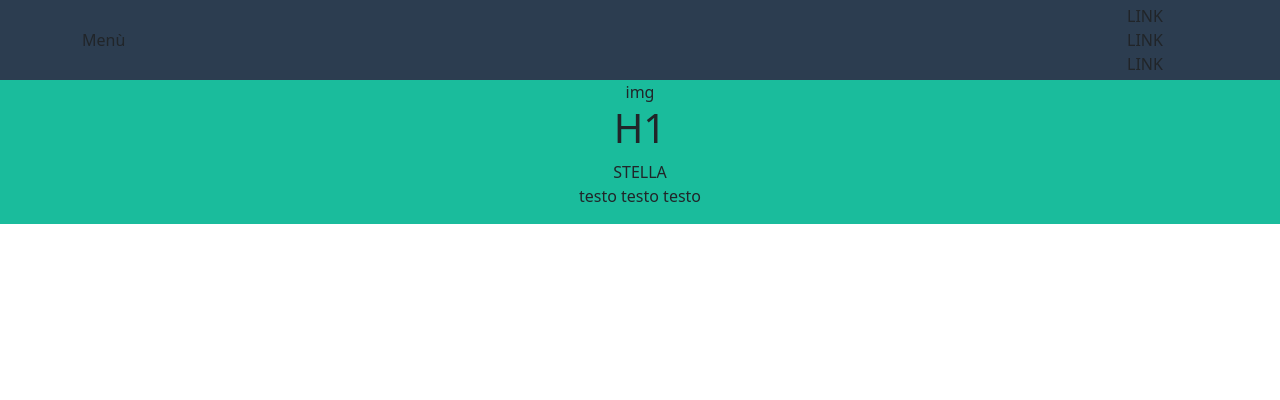
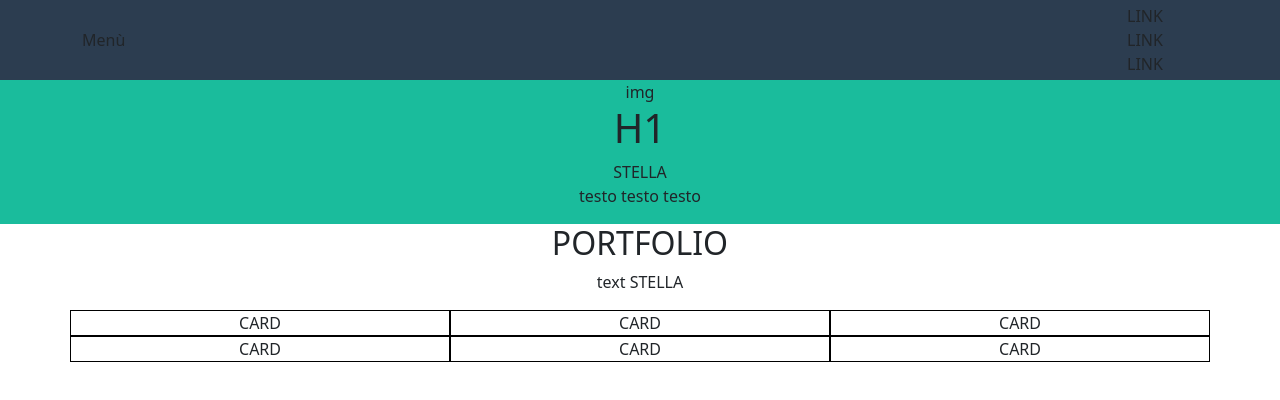
Before and after one commit to manueledigregorio/html-css-bootstrap-freelancer, a plain HTML site: page index.html in a window 1280 px wide. Drawn offline with nearby package versions, Linux system fonts and the light colour scheme.

Commit message:
[add] prima section

```diff
--- a/css/style.css
+++ b/css/style.css
@@ -6,3 +6,7 @@ header{
 .jumbotron{
   background-color: #1ABC9C;
 }
+
+.debug-col{
+  border: 1px solid black;
+}
--- a/index.html
+++ b/index.html
@@ -27,11 +27,25 @@
         <h1>H1</h1>
         <span>STELLA</span>
         <p>testo testo testo </p>
+      </div>
+    </div>
 
-
+    <section class="container ">
+      <div class="text-center ">
+        <h2>PORTFOLIO</h2>
+        <p>text STELLA</p>
+      </div>
+      <div class="row flex-column text-center flex-md-row  ">
+        <div class="debug-col col col-md-6 col-xl-4 ">CARD</div>
+        <div class="debug-col col col-md-6 col-xl-4 ">CARD</div>
+        <div class="debug-col col col-md-6 col-xl-4 ">CARD</div>
+        <div class="debug-col col col-md-6 col-xl-4 ">CARD</div>
+        <div class="debug-col col col-md-6 col-xl-4 ">CARD</div>
+        <div class="debug-col col col-md-6 col-xl-4 ">CARD</div>
 
       </div>
-    </div>
+
+    </section>
 
 
   </main>
```
